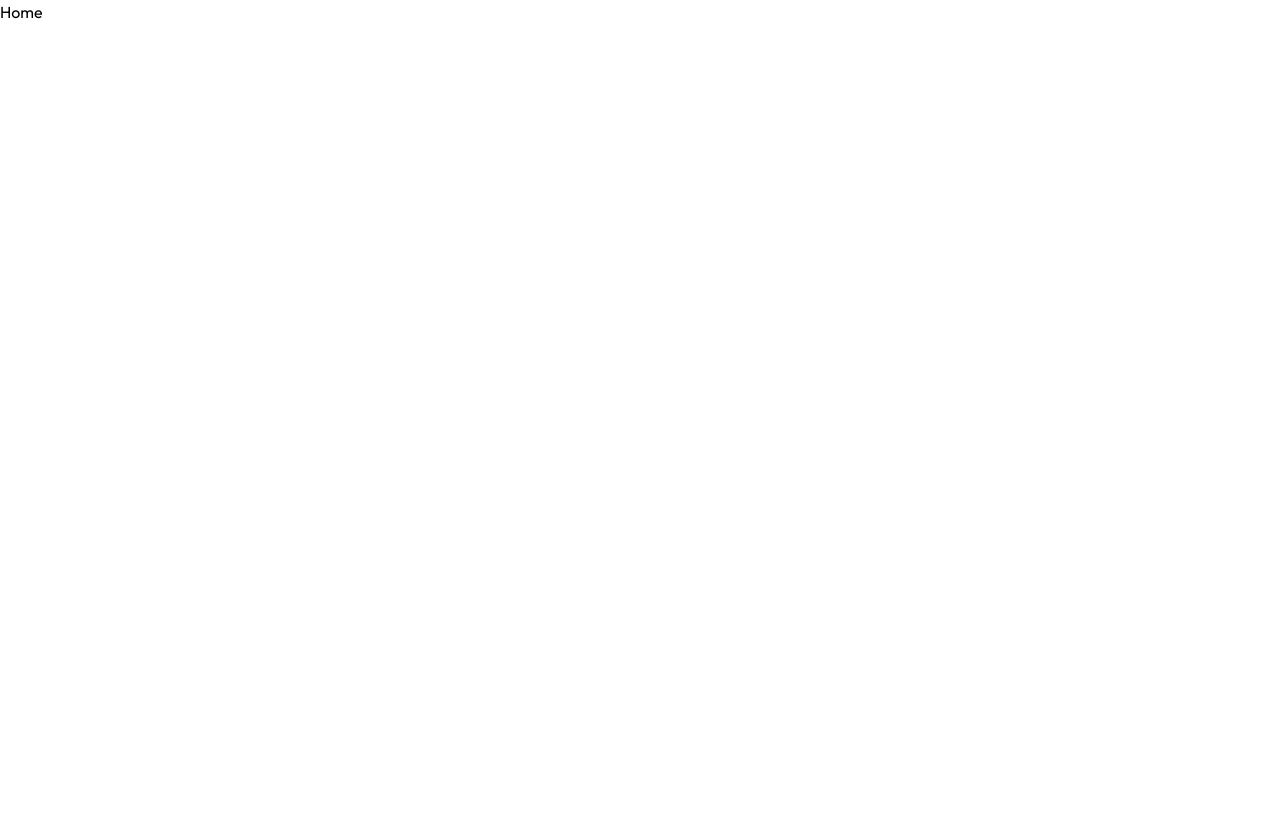
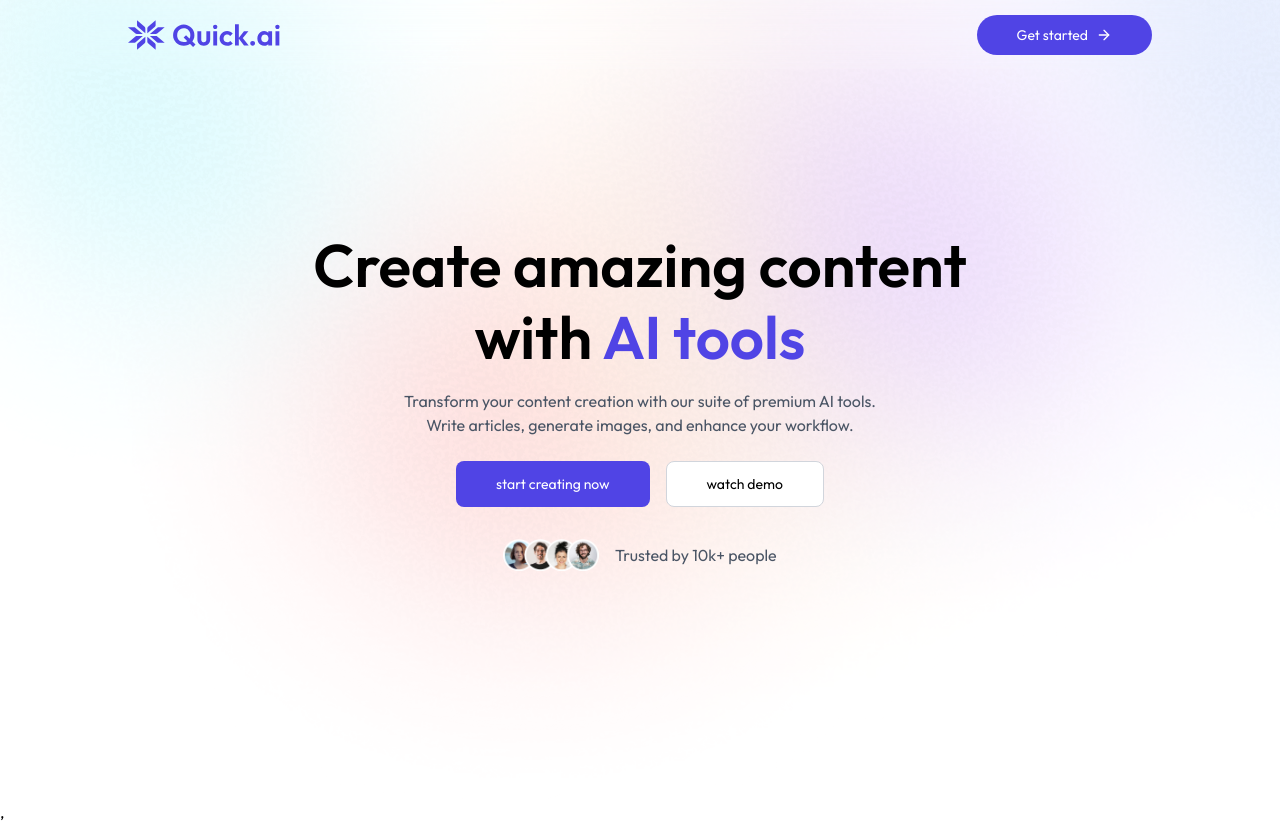
Before and after one commit to shireesha-k/quick-ai, a React (Vite) app in the folder client/: page / in a window 1280 px wide. Before the commit the page ends 800 px from the top, so only its background shows below. Built offline with nearby package versions, Linux system fonts and the light colour scheme; no server answers.

Commit message:
navabr and hero page

```diff
--- a/client/package.json
+++ b/client/package.json
@@ -10,6 +10,7 @@
     "preview": "vite preview"
   },
   "dependencies": {
+    "@clerk/clerk-react": "^5.33.0",
     "@tailwindcss/vite": "^4.1.11",
     "lucide-react": "^0.525.0",
     "react": "^19.1.0",
--- /dev/null
+++ b/client/src/components/AiTools.jsx
@@ -0,0 +1,11 @@
+import React from 'react'
+
+const AiTools = () => {
+  return (
+    <div>
+
+    </div>
+  )
+}
+
+export default AiTools
--- /dev/null
+++ b/client/src/components/Hero.jsx
@@ -0,0 +1,37 @@
+import React from 'react';
+import { useNavigate } from 'react-router-dom';
+import { assets } from '../assets/assets';
+
+const Hero = () => {
+  const navigate = useNavigate();
+  return (
+    <div className='px-4 sm:px-20 xl:px-32 relative inline-flex flex-col w-full
+    justify-center bg-[url(/gradientBackground.png)] bg-cover bg-no-repeat
+    min-h-screen'>
+      <div className='text-center mb-6'>
+        <h1 className='text-3xl sm:text-5xl md:text-6xl 2xl:text-7xl
+        font-semibold mx-auto leading-[1.2]'>
+          Create amazing content <br />with
+          <span className='text-primary'> AI tools</span>
+        </h1>
+        <p className='mt-4 max-w-xs sm:max-w-lg 2xl:max-w-xl mx-auto
+        max-sm:text-xs text-gray-600'>
+          Transform your content creation with our suite of premium AI tools.
+          Write articles, generate images, and enhance your workflow.
+        </p>
+      </div>
+
+       <div className='flex flex-wrap justify-center gap-4 text-sm max-sm:text-xs'>
+          <button onClick={()=>navigate('/ai')} className='bg-primary text-white px-10 py-3
+          rounded-lg hover:scale-102 active:scale-95 transition cursor-pointer'>start creating now</button>
+          <button className='bg-white px-10 py-3 rounded-lg border border-gray-300
+          hover:scale-102 active:scale-95 transition cursor-pointer'>watch demo</button>
+       </div >
+       <div className='flex items-center gap-4 mt-8 mx-auto text-gray-600' >
+         <img src={assets.user_group} alt="" className='h-8'/>Trusted by 10k+ people
+       </div>
+    </div>
+  );
+}
+
+export default Hero;
--- a/client/src/components/Navbar.jsx
+++ b/client/src/components/Navbar.jsx
@@ -1,9 +1,27 @@
 import React from 'react'
+import { assets } from '../assets/assets'
+import { useNavigate } from 'react-router-dom'
+import { ArrowRight } from 'lucide-react'
+import {useClerk,UserButton,useUser} from '@clerk/clerk-react'
 
 const Navbar = () => {
+    const navigate=useNavigate()
+    const {user}=useUser()
+    const {openSignIn} = useClerk()
   return (
     <div className='fixed z-5 w-full backdrop-blur-2xl flex justify-between
      items-center py-3 px-4 sm:px-20 xl:px-32 cursor-pointer'>
+      <img src={assets.logo} alt="logo" className='w-32 sm:w-44 cursor-pointer' onClick={()=>navigate('/')}/>
+      {
+        user?<UserButton/>
+        :
+        (
+           <button onClick={openSignIn} className='flex items-center gap-2 rounded-full  text-sm
+      cursor-pointer bg-primary text-white  px-10 py-2.5'
+      >Get started <ArrowRight className='w-4 h-4' /></button>
+        )
+      }
+
 
     </div>
   )
--- a/client/src/main.jsx
+++ b/client/src/main.jsx
@@ -2,9 +2,19 @@ import { createRoot } from 'react-dom/client'
 import './index.css'
 import App from './App.jsx'
 import { BrowserRouter } from 'react-router-dom'
+import { ClerkProvider } from '@clerk/clerk-react'
+
+const PUBLISHABLE_KEY = import.meta.env.VITE_CLERK_PUBLISHABLE_KEY
+
+if (!PUBLISHABLE_KEY) {
+  throw new Error('Missing Publishable Key')
+}
 
 createRoot(document.getElementById('root')).render(
- <BrowserRouter>
- <App />
- </BrowserRouter>,
+    <ClerkProvider publishableKey={PUBLISHABLE_KEY} afterSignOutUrl='/'>
+
+        <BrowserRouter>
+            <App />
+        </BrowserRouter>,
+    </ClerkProvider>
 )
--- a/client/src/pages/Home.jsx
+++ b/client/src/pages/Home.jsx
@@ -1,9 +1,12 @@
 import React from 'react';
+import Navbar from '../components/Navbar';
+import Hero from '../components/Hero';
 const Home =()=>{
     return(
-        <div>
-            <h1>Home</h1>
-        </div>
+       <>
+       <Navbar />
+       <Hero />
+       </>
     )
 }
 export default Home;
```
Also changed, not shown: 2 other files (tests, documents, lock files or other folders).
